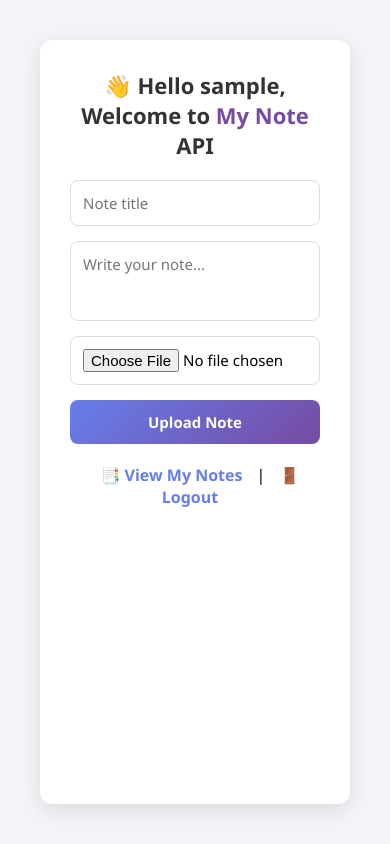
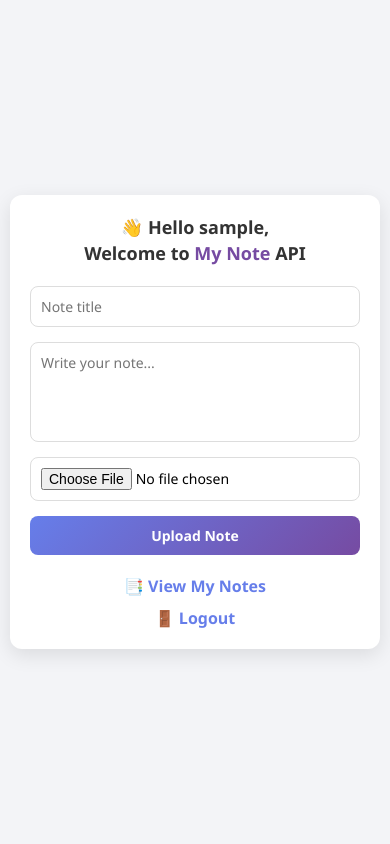
Before and after one commit to engripaye/notes, a FastAPI app: template templates/dashboard.html in a window 390 px wide. Run offline with FastAPI, Linux system fonts and the light colour scheme; the template is opened without the code that fills it: most values are stand-ins (such as "Sample title", 1, 10 or a date in 2020).

Commit message:
frontend code commit by ENGR. IPAYE

```diff
--- a/templates/dashboard.html
+++ b/templates/dashboard.html
@@ -3,6 +3,7 @@
 <head>
     <meta charset="UTF-8">
     <title>Dashboard | My Note</title>
+    <meta name="viewport" content="width=device-width, initial-scale=1.0"> <!-- ✅ important for mobile -->
     <style>
         * { margin:0; padding:0; box-sizing:border-box; font-family:"Segoe UI", Tahoma, sans-serif; }
         body {
@@ -10,11 +11,13 @@
             min-height: 100vh;
             display: flex;
             justify-content: center;
-            padding: 40px;
+            align-items: center;
+            padding: 20px;
         }
         .dashboard-container {
             background: #fff;
-            width: 100%; max-width: 800px;
+            width: 100%;
+            max-width: 800px;
             border-radius: 12px;
             box-shadow: 0 6px 20px rgba(0,0,0,0.1);
             padding: 30px;
@@ -25,32 +28,96 @@
             margin-bottom: 20px;
             color: #333;
             text-align: center;
+            line-height: 1.4;
         }
         form {
-            display: flex; flex-direction: column; gap: 15px;
+            display: flex;
+            flex-direction: column;
+            gap: 15px;
             margin-bottom: 20px;
         }
         input, textarea, button {
-            padding: 12px; border-radius: 8px;
-            border: 1px solid #ddd; font-size: 15px;
-            outline: none; transition: all 0.3s ease;
+            padding: 12px;
+            border-radius: 8px;
+            border: 1px solid #ddd;
+            font-size: 15px;
+            outline: none;
+            transition: all 0.3s ease;
         }
-        input:focus, textarea:focus { border-color:#667eea; box-shadow:0 0 5px rgba(102,126,234,0.5); }
-        textarea { resize: none; height: 80px; }
+        input:focus, textarea:focus {
+            border-color:#667eea;
+            box-shadow:0 0 5px rgba(102,126,234,0.5);
+        }
+        textarea {
+            resize: none;
+            height: 100px;
+        }
         button {
             background: linear-gradient(135deg, #667eea, #764ba2);
-            color:#fff; border:none; font-weight:bold; cursor:pointer;
+            color:#fff;
+            border:none;
+            font-weight:bold;
+            cursor:pointer;
         }
         button:hover { opacity:0.9; }
-        .links { margin-top:20px; text-align:center; }
-        .links a { color:#667eea; text-decoration:none; font-weight:bold; margin: 0 10px; }
+        .links {
+            margin-top:20px;
+            text-align:center;
+        }
+        .links a {
+            color:#667eea;
+            text-decoration:none;
+            font-weight:bold;
+            margin: 0 10px;
+        }
         .links a:hover { text-decoration:underline; }
-        @keyframes fadeIn { from{opacity:0; transform:translateY(20px);} to{opacity:1; transform:translateY(0);} }
+
+        /* ✅ Success message */
+        .success-msg {
+            background:#e0ffe0;
+            color:#2e7d32;
+            padding:10px;
+            border-radius:6px;
+            text-align:center;
+            margin-bottom:15px;
+            font-size: 14px;
+        }
+
+        @keyframes fadeIn {
+            from{opacity:0; transform:translateY(20px);}
+            to{opacity:1; transform:translateY(0);}
+        }
+
+        /* ✅ Mobile Responsive */
+        @media (max-width: 768px) {
+            body {
+                padding: 10px;
+            }
+            .dashboard-container {
+                padding: 20px;
+            }
+            .dashboard-header {
+                font-size: 18px;
+            }
+            input, textarea, button {
+                font-size: 14px;
+                padding: 10px;
+            }
+            .links {
+                display: flex;
+                flex-direction: column;
+                gap: 10px;
+            }
+            .links a {
+                display: block;
+                margin: 0;
+            }
+        }
     </style>
 </head>
 <body>
 <div class="dashboard-container">
-    <h2 class="dashboard-header">👋 Hello {{ username }}, Welcome to <span style="color:#764ba2;">My Note</span> API</h2>
+    <h2 class="dashboard-header">👋 Hello {{ username }},<br>Welcome to <span style="color:#764ba2;">My Note</span> API</h2>
 
     <!-- Note Upload Form -->
     <form action="/notes" method="post" enctype="multipart/form-data">
@@ -61,13 +128,11 @@
     </form>
 
     {% if msg %}
-    <p style="background:#e0ffe0; color:#2e7d32; padding:10px; border-radius:6px; text-align:center; margin-bottom:15px;">
-        {{ msg }}
-    </p>
+    <p class="success-msg">{{ msg }}</p>
     {% endif %}
 
     <div class="links">
-        <a href="/mynotes">📑 View My Notes</a> |
+        <a href="/mynotes">📑 View My Notes</a>
         <a href="/login">🚪 Logout</a>
     </div>
 </div>
```
